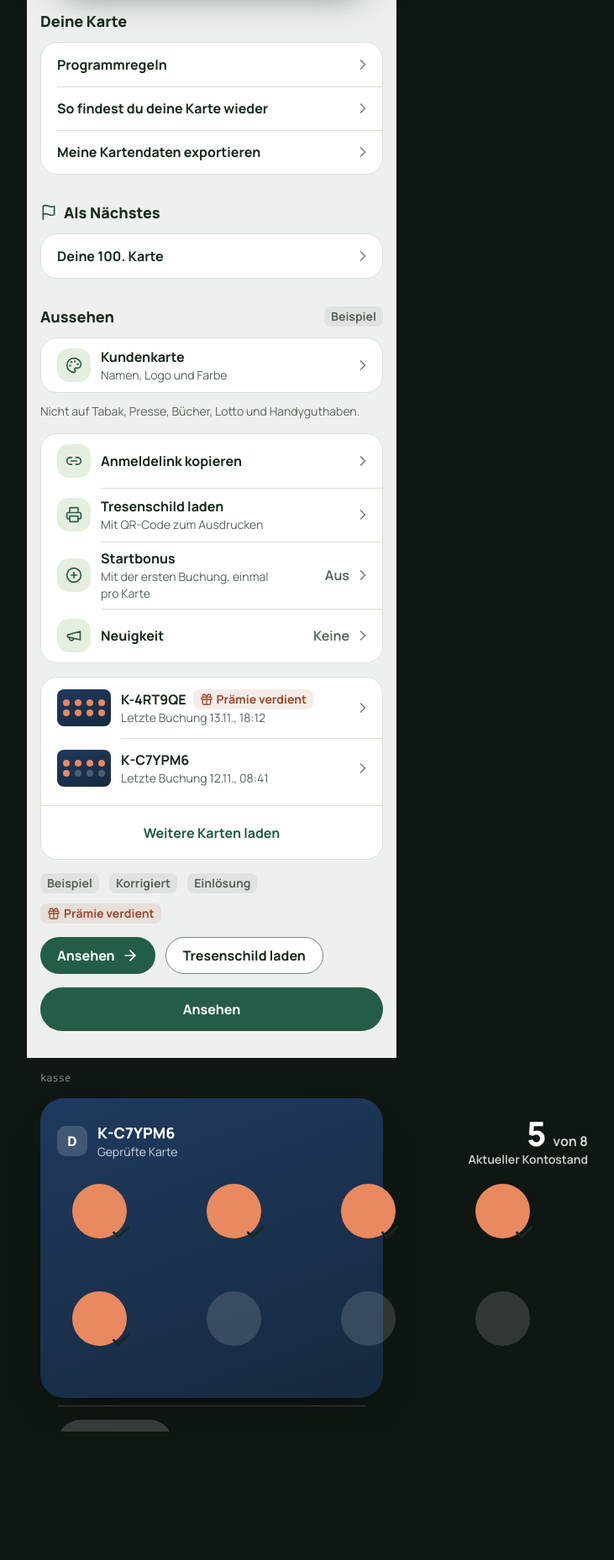
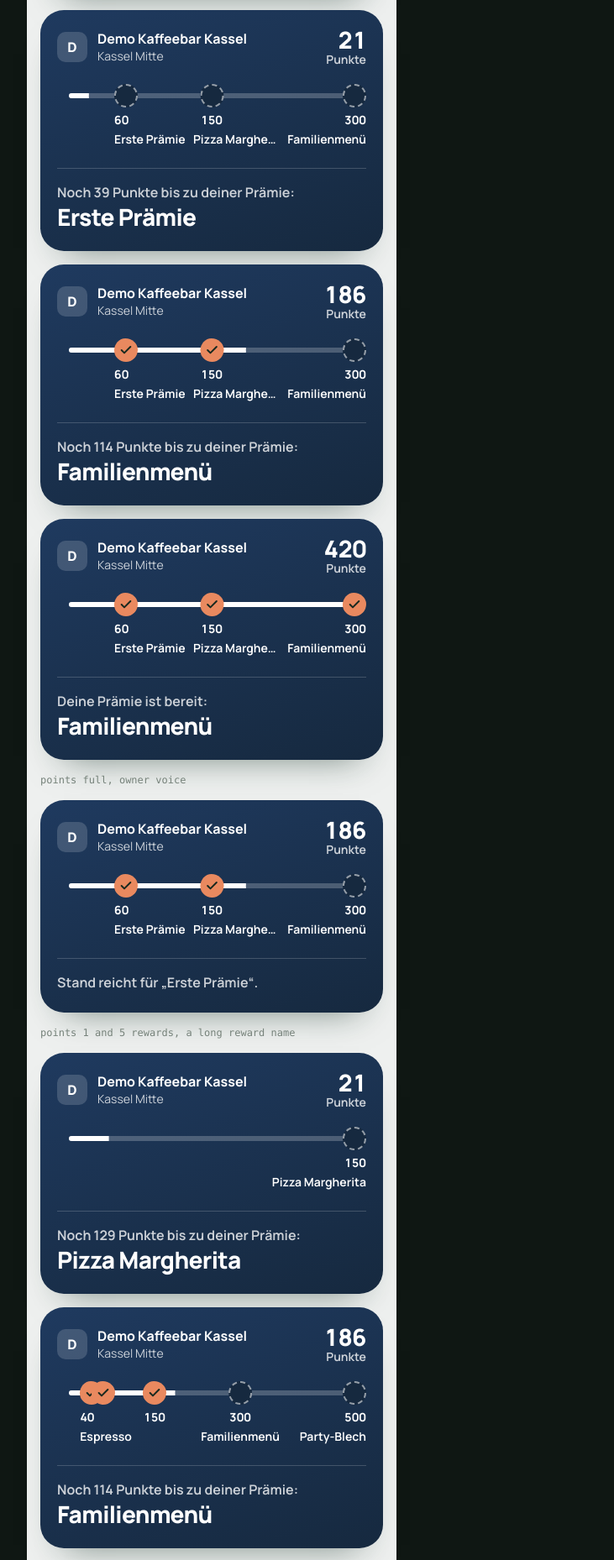
Before and after one commit to belmo-hub/loynara, a Next.js app: page /dev/mix in a window 1280 px wide. Shown: the part 4300-6158 px from the top of the page at 84% size, without its empty margins (388-1119 px from the left). Before the commit the page ends 6005 px from the top, so only its background shows below. Built offline with nearby package versions, Linux system fonts and the light colour scheme.

Commit message:
Draw the Programm example for points as the mix card and add points specimens

```diff
--- a/src/app/dev/mix/page.tsx
+++ b/src/app/dev/mix/page.tsx
@@ -10,7 +10,9 @@ export const metadata: Metadata = { title: "Mix – Vorschau", robots: { index:
 // The demo shop of the approved mix pictures: navy, white ink, coral stamps.
 const navy = { "--merchant": "#1F3A5F", "--merchant-deep": "#16293F", "--merchant-ink": "#FFFFFF" } as CSSProperties;
 const shop = { businessName: "Demo Kaffeebar Kassel", locationName: "Kassel Mitte", programType: "stamps" as const, balance: 5, reward: { id: "r", title: "Gratiskaffee", cost: 8 } };
-const breakfast = { id: "p", title: "Frühstück für zwei", cost: 250 };
+const pizza = { id: "p2", title: "Pizza Margherita", cost: 150 }, family = { id: "p3", title: "Familienmenü", cost: 300 };
+const five = [{ id: "p0", title: "Espresso", cost: 40 }, { id: "p1", title: "Erste Prämie", cost: 60 }, pizza, family, { id: "p4", title: "Party-Blech", cost: 500 }];
+const points = { ...shop, programType: "points" as const, balance: 186, reward: family, rewards: [five[1], pizza, family] };
 
 function Spec({ name, children }: { name: string; children: ReactNode }) {
   return <section data-spec={name} style={{ display: "grid", gap: 16 }}><p style={{ margin: 0, font: "12px/16px var(--font-mono)", color: "var(--color-ink-faint)" }}>{name}</p>{children}</section>;
@@ -28,7 +30,11 @@ export default function MixPage() {
     <Spec name="thumb 0 … 8"><div style={{ display: "flex", flexWrap: "wrap", gap: 12 }}>{Array.from({ length: 9 }, (_, n) => <MixCard key={n} {...shop} balance={n} size="thumb" />)}</div></Spec>
     <Spec name="10 and 12 stamps"><MixCard {...shop} balance={7} reward={{ ...shop.reward, cost: 10 }} /><MixCard {...shop} balance={7} reward={{ ...shop.reward, cost: 12 }} />
       <div style={{ display: "flex", flexWrap: "wrap", gap: 12 }}><MixCard {...shop} balance={7} reward={{ ...shop.reward, cost: 10 }} size="thumb" /><MixCard {...shop} balance={7} reward={{ ...shop.reward, cost: 12 }} size="thumb" />{[13, 16, 20, 21, 25, 30].map(n => <MixCard key={n} {...shop} balance={5} reward={{ ...shop.reward, cost: n }} size="thumb" />)}</div></Spec>
-    <Spec name="points (house ladder)"><MixCard {...shop} programType="points" balance={186} reward={breakfast} rewards={[{ id: "a", title: "Kaffee", cost: 60 }, breakfast]} /></Spec>
+    <Spec name="points full 0 · 21 · 186 · 420 (guest), 60 / 150 / 300"><MixCard {...points} balance={0} reward={five[1]} /><MixCard {...points} balance={21} reward={five[1]} /><MixCard {...points} /><MixCard {...points} balance={420} reward={family} /></Spec>
+    <Spec name="points full, owner voice"><MixCard {...points} voice="owner" lineReward={five[1]} /></Spec>
+    <Spec name="points 1 and 5 rewards, a long reward name"><MixCard {...points} rewards={[pizza]} reward={pizza} balance={21} /><MixCard {...points} rewards={five} />
+      <MixCard {...points} rewards={[pizza, { ...family, title: "Großes Familienmenü mit Getränken und Nachtisch" }]} reward={{ ...family, title: "Großes Familienmenü mit Getränken und Nachtisch" }} balance={210} /></Spec>
+    <Spec name="points Programm example"><MixCard {...points} size="example" reward={pizza} balance={93} /></Spec>
     <MixStack className="patterns">
       <MixSection title="Deine Karte"><MixPanel>{["Programmregeln", "So findest du deine Karte wieder", "Meine Kartendaten exportieren"].map(t => <MixRow key={t} title={t} href="#" />)}</MixPanel></MixSection>
       <MixSection title={<><Flag size={20} aria-hidden="true" />Als Nächstes</>}><MixPanel><MixRow title="Deine 100. Karte" href="#" /></MixPanel></MixSection>
@@ -50,6 +56,7 @@ export default function MixPage() {
       <a className={mixButton({ lg: true, block: true })} href="#">Ansehen</a>
     </MixStack>
     <div className="ly-theme-dark" style={{ margin: "16px -16px -40px", padding: "16px 16px 40px", background: "var(--color-bg)", display: "grid", gap: 16 }}>
+      <Spec name="points kasse"><MixCard {...points} size="kasse" title="K-C7YPM6" sub="Geprüfte Karte" label="Aktueller Kontostand" /></Spec>
       <Spec name="kasse"><MixCard {...shop} size="kasse" title="K-C7YPM6" sub="Geprüfte Karte" label="Aktueller Kontostand"
         foot={<><span style={{ height: 56, padding: "0 20px 0 16px", borderRadius: 999, background: "rgba(255,255,255,.16)", display: "inline-flex", alignItems: "center", fontWeight: 720 }}>Andere Karte</span><span style={{ fontWeight: 720 }}>Karte offen</span></>} /></Spec>
     </div>
--- a/src/components/owner/program-list.tsx
+++ b/src/components/owner/program-list.tsx
@@ -15,7 +15,6 @@ import { ruleChips } from "./program-rule-changes";
 import { euro, EXTRA_RULES, QUESTIONS, ruleKind, unitDative, unitName, type Question } from "./program-helpers";
 import { ALL_MODES } from "./tap-policy";
 import styles from "./program-list.module.css";
-import { BrowserCardPreview } from "./card-preview";
 import { useLoad } from "./use-load";
 import type { Winback } from "./winback-card";
 
@@ -117,14 +116,13 @@ export function writeReturn(value: Return | null, list = RETURN) {
 export function markSaved(row: string, from = row, toast = "Gespeichert", list = RETURN) { const last = readReturn(list); writeReturn({ row, y: last?.row === from ? last.y : undefined, saved: true, toast }, list); }
 
 /**
- * The example card under „Aussehen“, at five eighths of the first reward as the picture draws 5 of 8. Points stay on the
- * house example (the ladder) until Design draws a points mix card (Design, 18 Nov).
+ * The example card under „Aussehen“, at five eighths of the first reward as the picture draws 5 of 8. A points card
+ * draws every reward on its ladder (Design, ENG-292 §5).
  */
-export function ProgramExample({ me, type, reward }: { me: Pick<MeResponse, "businessName" | "locationName" | "brandColor">; type: PublicProgram["programType"]; reward: { id: string; title: string; cost: number } }) {
+export function ProgramExample({ me, type, reward, rewards }: { me: Pick<MeResponse, "businessName" | "locationName" | "brandColor">; type: PublicProgram["programType"]; reward: { id: string; title: string; cost: number }; rewards?: Array<{ id: string; title: string; cost: number }> }) {
   const balance = Math.floor(reward.cost * 5 / 8);
-  if (type === "points") return <BrowserCardPreview businessName={me.businessName} locationName={me.locationName} brandColor={me.brandColor ?? ""} programType="points" rewardTitle={reward.title} rewardCost={reward.cost} balance={balance} showCode={false} />;
   return <div style={merchantPalette(me.brandColor ?? "", "light").cssVars as CSSProperties}>
-    <MixCard size="example" businessName={me.businessName} locationName={me.locationName} programType="stamps" balance={balance} reward={{ id: reward.id, title: reward.title, cost: reward.cost }} />
+    <MixCard size="example" businessName={me.businessName} locationName={me.locationName} programType={type === "points" ? "points" : "stamps"} balance={balance} reward={{ id: reward.id, title: reward.title, cost: reward.cost }} rewards={rewards} />
   </div>;
 }
 
@@ -176,7 +174,7 @@ export function ProgramList({ me }: { me: MeResponse }) {
         <div ref={list} className={styles.split} data-bare={!reward || undefined} onClick={event => { const href = (event.target as Element).closest("a")?.getAttribute("href"); if (href) writeReturn({ row: href, y: window.scrollY }); }}>
           {reward && program.state === "ok" ? <>
             <div className={styles.col}>
-              <div className={styles.look}><MixSection title="Aussehen" aside={<MixChip>Beispiel</MixChip>}><ProgramExample me={me} type={program.data.programType} reward={reward} /></MixSection></div>
+              <div className={styles.look}><MixSection title="Aussehen" aside={<MixChip>Beispiel</MixChip>}><ProgramExample me={me} type={program.data.programType} reward={reward} rewards={program.data.rewards} /></MixSection></div>
               {section("So sammeln Kunden")}
               {section("Infos auf der Karte")}
             </div>
```
Also changed, not shown: 1 other file (tests, documents, lock files or other folders).
